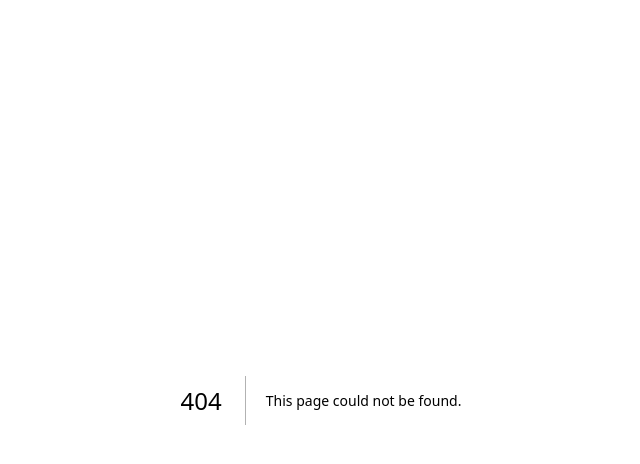
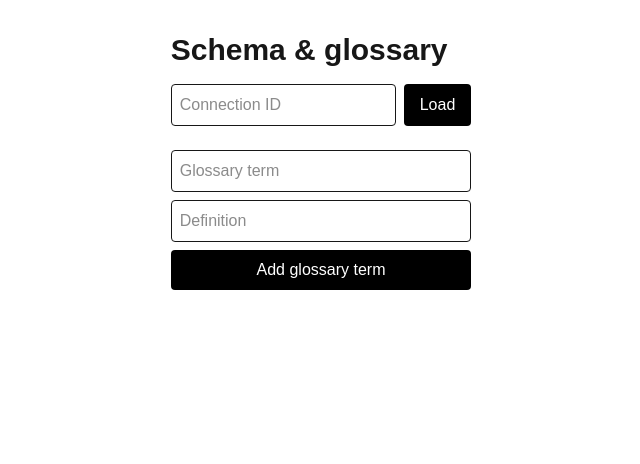
Before and after one commit to mannanj21/agentic-text2sql, a Next.js app in the folder frontend/: page /schema in a window 1280 px wide. Before the commit this address had no page. Shown: the top 464 px of the page, without its empty margins (319-959 px from the left). Built offline with nearby package versions, Linux system fonts and the light colour scheme.

Commit message:
feat(frontend): add schema glossary editor [S7.5]

```diff
--- /dev/null
+++ b/frontend/src/app/schema/page.tsx
@@ -0,0 +1,14 @@
+"use client";
+
+import { FormEvent, useState } from "react";
+import { apiFetch } from "@/lib/api";
+
+type Schema = { tables: { id: string; schema: string; name: string; columns: { id: string; name: string; data_type: string; is_sensitive: boolean }[] }[] };
+type Term = { id: string; term: string; definition: string };
+
+export default function SchemaPage() {
+  const [connectionId, setConnectionId] = useState(""); const [schema, setSchema] = useState<Schema | null>(null); const [terms, setTerms] = useState<Term[]>([]);
+  const load = async () => { setSchema(await apiFetch<Schema>(`/connections/${connectionId}/schema`)); setTerms(await apiFetch<Term[]>(`/connections/${connectionId}/glossary`)); };
+  const addTerm = async (event: FormEvent<HTMLFormElement>) => { event.preventDefault(); const form = new FormData(event.currentTarget); await apiFetch(`/connections/${connectionId}/glossary`, { method: "POST", body: JSON.stringify({ term: form.get("term"), definition: form.get("definition") }) }); event.currentTarget.reset(); await load(); };
+  return <main className="mx-auto max-w-3xl p-8"><h1 className="text-3xl font-semibold">Schema & glossary</h1><div className="mt-4 flex gap-2"><input value={connectionId} onChange={(event) => setConnectionId(event.target.value)} placeholder="Connection ID" className="rounded border p-2"/><button onClick={() => void load()} className="rounded bg-black px-4 text-white">Load</button></div>{schema?.tables.map((table) => <section className="mt-4 rounded border p-3" key={table.id}><h2>{table.schema}.{table.name}</h2>{table.columns.map((column) => <p key={column.id}>{column.name} ({column.data_type}) {column.is_sensitive ? "sensitive" : ""}</p>)}</section>)}<form onSubmit={addTerm} className="mt-6 grid gap-2"><input name="term" required placeholder="Glossary term" className="rounded border p-2"/><input name="definition" required placeholder="Definition" className="rounded border p-2"/><button className="rounded bg-black p-2 text-white">Add glossary term</button></form><ul className="mt-4">{terms.map((term) => <li key={term.id}>{term.term}: {term.definition}</li>)}</ul></main>;
+}
```
Also changed, not shown: 1 other file (tests, documents, lock files or other folders).
